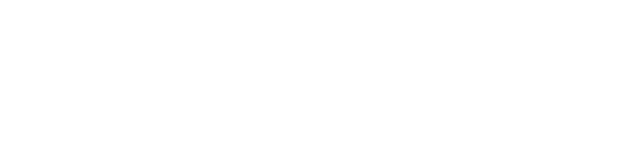
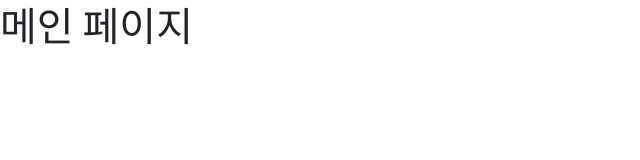
Before and after one commit to Douzone-2th-TEAM1/Lifestyle, a plain HTML site: page public/index.html in a window 1280 px wide. Shown: the whole page, without its empty margins (0-640 px from the left). Drawn offline with nearby package versions, Linux system fonts and the light colour scheme.

Commit message:
Feat: 폰트 설정

```diff
--- a/css/main.css
+++ b/css/main.css
@@ -0,0 +1,6 @@
+body {
+  font-family: "Noto Sans KR", sans-serif;
+  font-size: 20px;
+  font-weight: 400;
+  line-height: 1.4;
+}
--- a/public/index.html
+++ b/public/index.html
@@ -6,10 +6,29 @@
     <meta name="viewport" content="width=device-width, initial-scale=1.0" />
     <!-- 파비콘 설정 -->
     <link rel="icon" href="./favicon.png" />
+
     <!--브라우저 스타일 초기화-->
     <link rel="stylesheet" href="https://cdn.jsdelivr.net/npm/reset-css@5.0.1/reset.min.css" />
 
+    <link rel="preconnect" href="https://fonts.googleapis.com" />
+    <link rel="preconnect" href="https://fonts.gstatic.com" crossorigin />
+    <link
+      href="https://fonts.googleapis.com/css2?family=Noto+Sans+KR&display=swap"
+      rel="stylesheet"
+    />
+    <link rel="stylesheet" href="https://fonts.googleapis.com/icon?family=Material+Icons" />
+    <link
+      href="https://cdn.jsdelivr.net/npm/bootstrap@5.1.3/dist/css/bootstrap.min.css"
+      rel="stylesheet"
+      integrity="sha384-1BmE4kWBq78iYhFldvKuhfTAU6auU8tT94WrHftjDbrCEXSU1oBoqyl2QvZ6jIW3"
+      crossorigin="anonymous"
+    />
+
+    <link rel="stylesheet" href="../css/main.css" />
+
     <title>Life story</title>
   </head>
-  <body></body>
+  <body>
+    <h1>메인 페이지</h1>
+  </body>
 </html>
```
